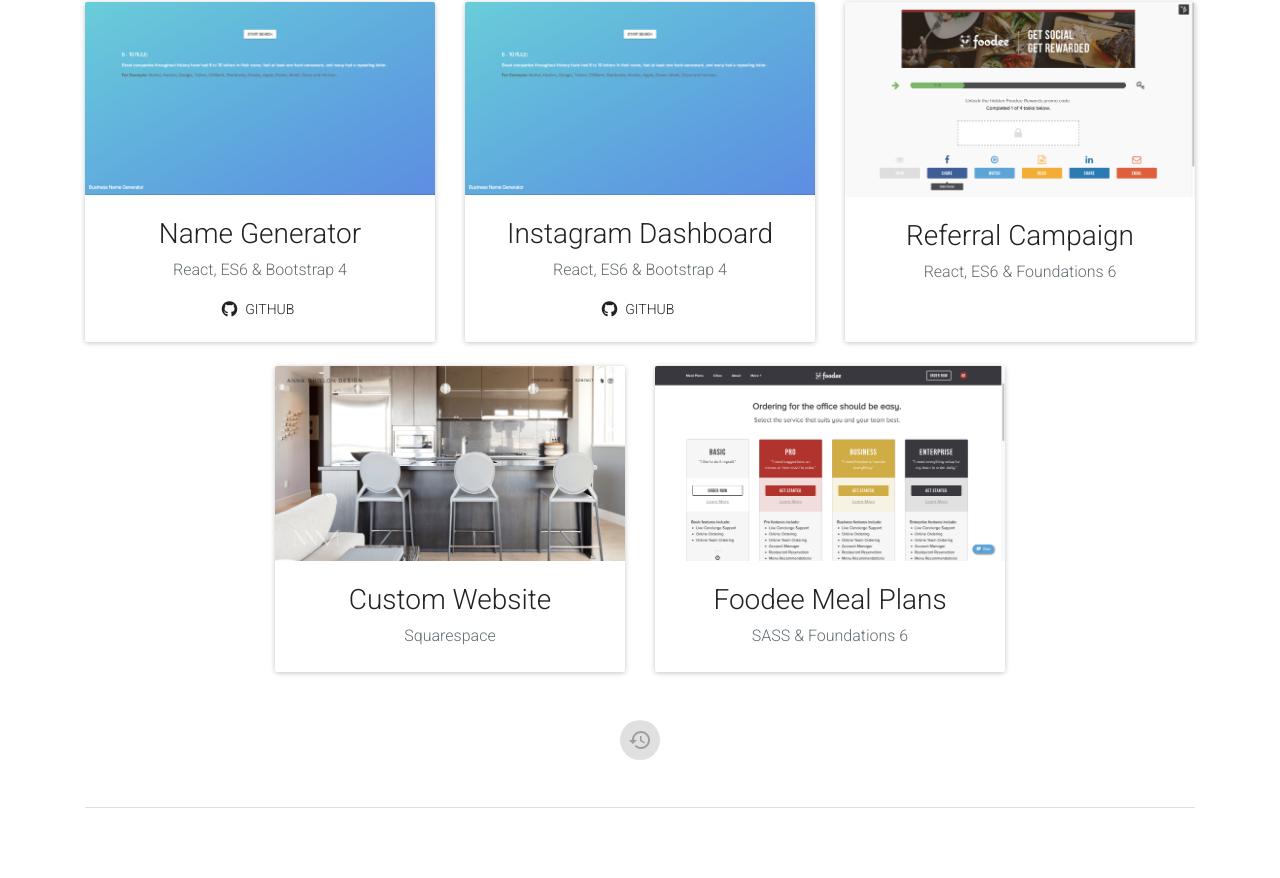
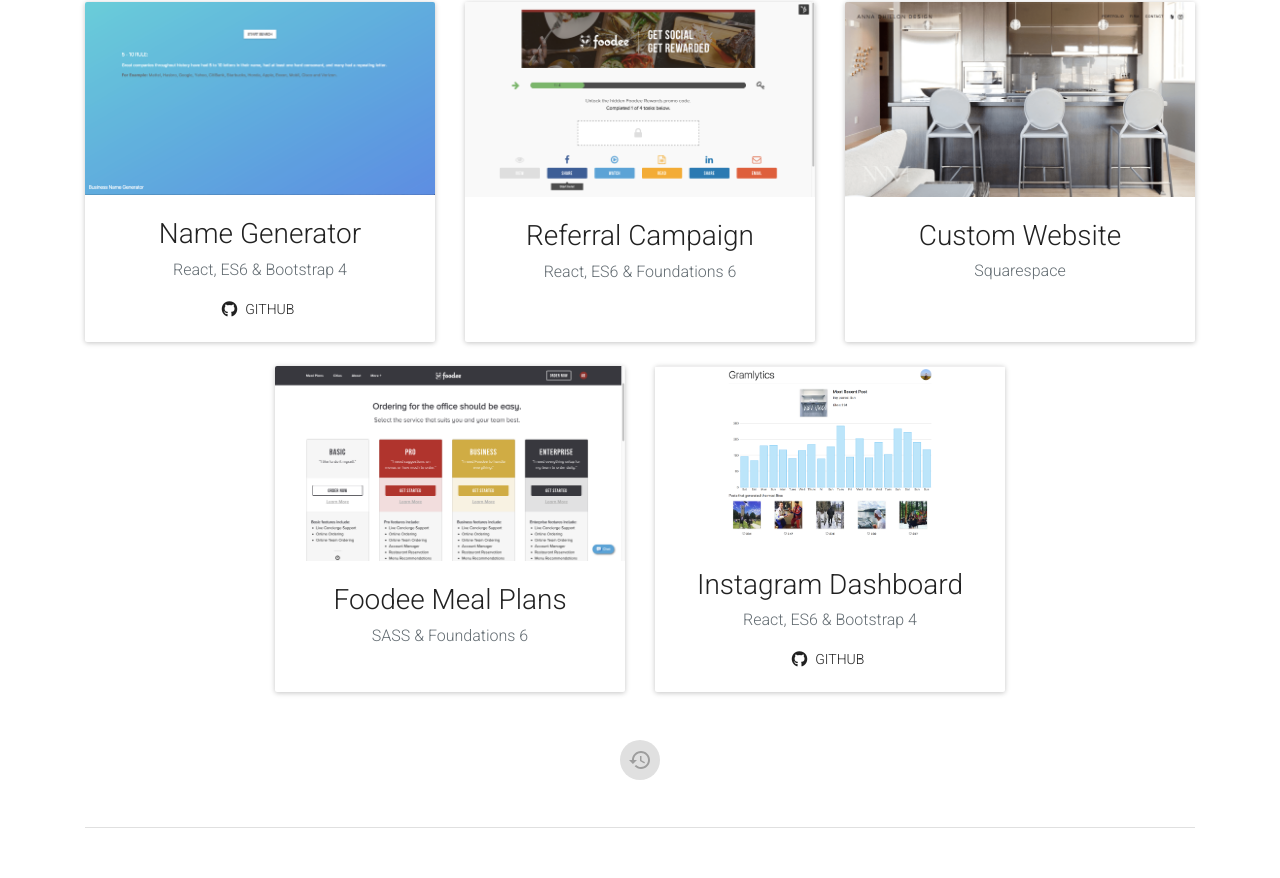
Before and after one commit to tmirmota/mirmo, a React (Create React App) app: page / in a window 1280 px wide. Shown: the part 1074-1952 px from the top of the page. Built offline with nearby package versions, Linux system fonts and the light colour scheme; what react-tap-event-plugin would draw is missing.

Commit message:
Trigger dialog on attempt like

```diff
--- a/src/data/projects.js
+++ b/src/data/projects.js
@@ -1,6 +1,7 @@
 // Images
 import nameGenerator from '../images/name_generator.png'
 import foodeeMealPlans from '../images/foodee_meal_plans.png'
+import gramlytics from '../images/gramlytics.png'
 import foodeeReferral from '../images/foodee_referral_campaign.png'
 import annaDhillon from '../images/anna_dhillon.png'
 
@@ -11,13 +12,6 @@
     image: nameGenerator,
     url: 'http://www.businessnameshub.com/',
     github: 'https://github.com/tmirmota/name-generator',
-  },
-  {
-    title: 'Instagram Dashboard',
-    image: nameGenerator,
-    technologies: ['React', 'ES6', 'Bootstrap 4'],
-    url: null,
-    github: 'https://github.com/tmirmota/gramlytics',
   },
   {
     title: 'Referral Campaign',
@@ -40,6 +34,13 @@
     url: 'https://www.food.ee/office-meal-plan/',
     github: null,
   },
+  {
+    title: 'Instagram Dashboard',
+    image: gramlytics,
+    technologies: ['React', 'ES6', 'Bootstrap 4'],
+    url: 'https://github.com/tmirmota/gramlytics',
+    github: 'https://github.com/tmirmota/gramlytics',
+  },
 ]
 
 export default projects
```
Also changed, not shown: src/images/gramlytics.png.
